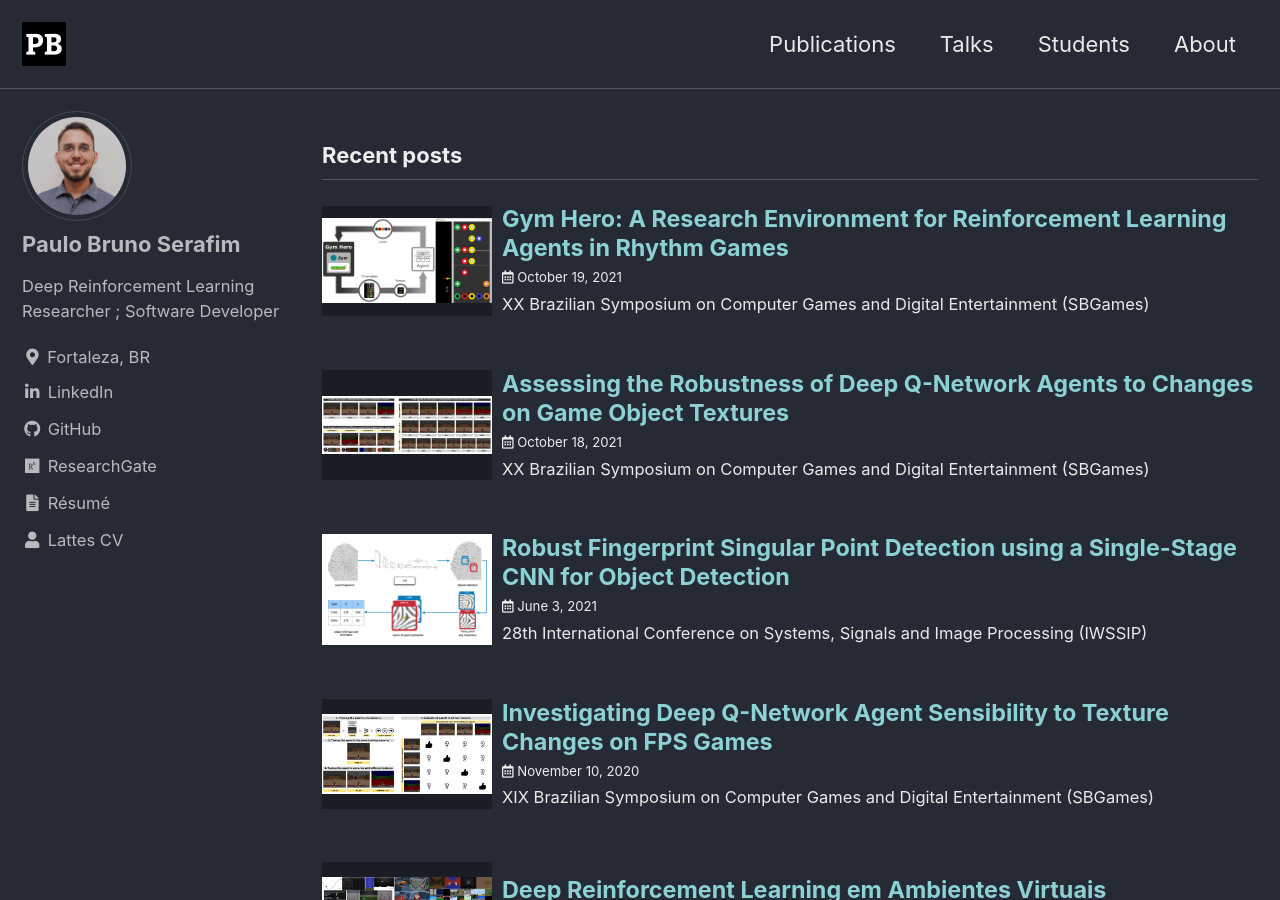
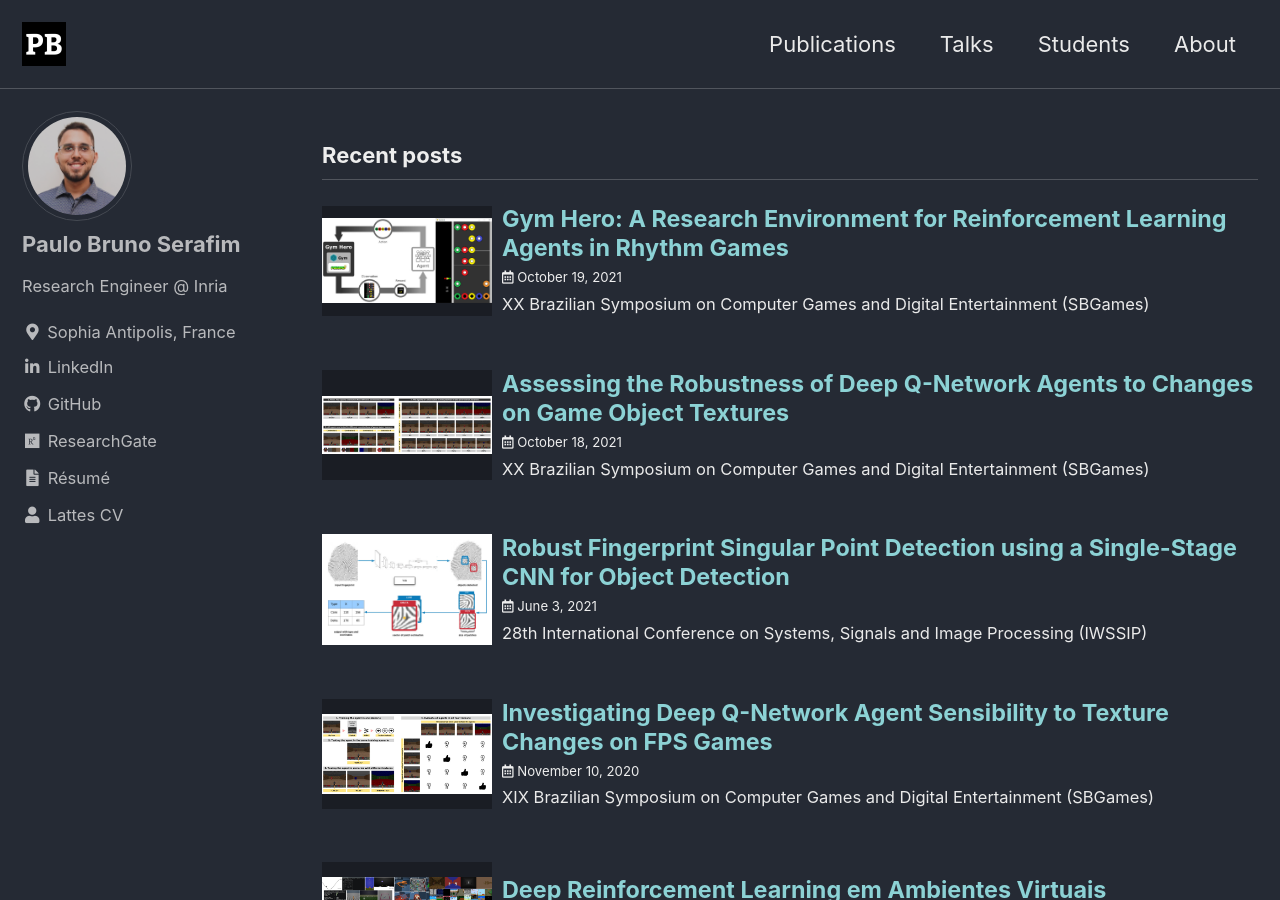
Before and after one commit to paulobruno/PersonalSite, a Jekyll site: the page built from index.html, in a window 1280 px wide and 900 px high. Built offline with Jekyll 4.4.1, drawn with Linux system fonts in a browser that asks for light colours; cached includes are drawn as plain includes; the list of posts is cut into pages by our own code.

Commit message:
Update profile

```diff
--- a/_config.yml
+++ b/_config.yml
@@ -95,9 +95,9 @@ analytics:
 author:
   name: *name
   avatar: "/assets/images/bio-photo.jpg"
-  bio: "Deep Reinforcement Learning Researcher ; Software Developer"
-  location: "Fortaleza, BR"
-  # email: &email "pbrunosousa@gmail.com"
+  bio: "Research Engineer @ Inria"
+  location: "Sophia Antipolis, France"
+  # email: "pbrunosousa at gmail dot com"
   links:
     - label: "Website"
       icon: "fas fa-fw fa-link"
```
